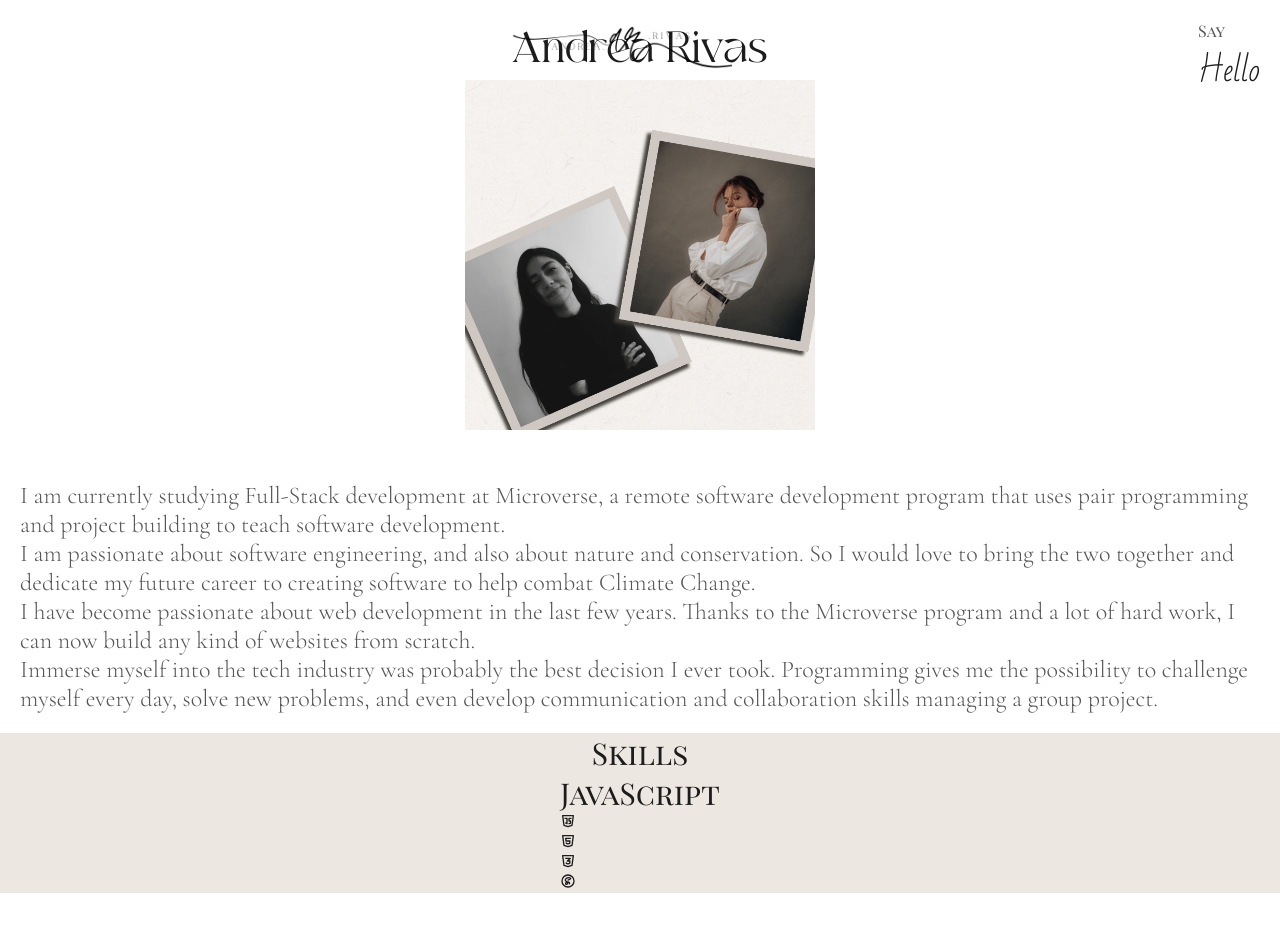
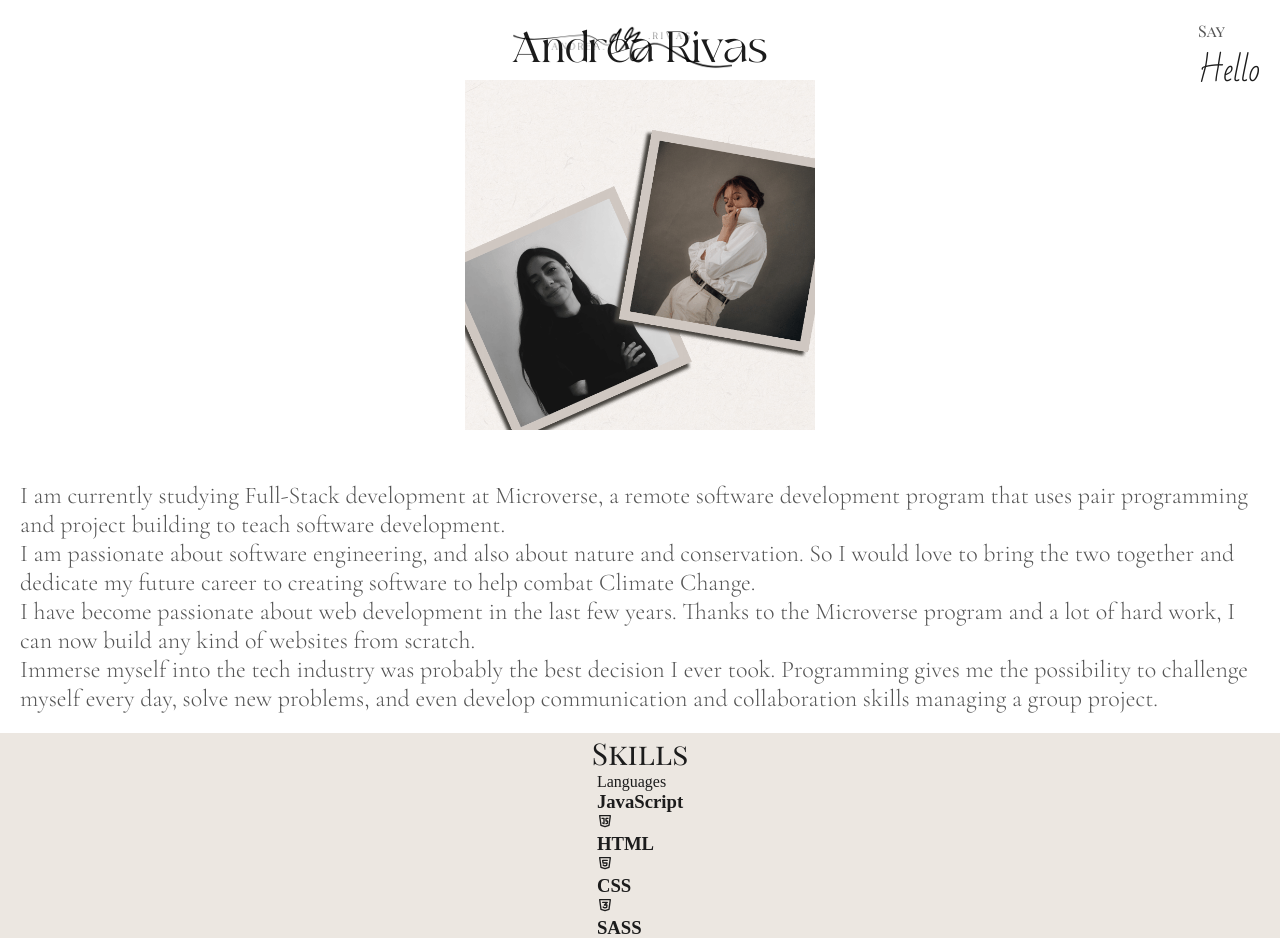
Before and after one commit to rivasbolinga/my-portfolio, a React (Create React App) app: page /about in a window 1280 px wide. Shown: the top 938 px of the page. Before the commit the page ends 913 px from the top, so only its background shows below. Built offline with nearby package versions, Linux system fonts and the light colour scheme; a web font is replaced by a local one.

Commit message:
Add all languages on render

```diff
--- a/src/pages/AboutPage.js
+++ b/src/pages/AboutPage.js
@@ -40,12 +40,14 @@ const AboutPage = () => (
     <div className="skills-section">
       <h2>Skills</h2>
       <div className="skills-container">
-        {languages.map((language) => {
-          const { id, name, icon: Icon } = language;
+
+        <div>{languages.name}</div>
+        {languages.items.map((item) => {
+          const { id, name, icon: Icon } = item;
           return (
-            <div className="skill-container" key={id}>
-              <h2>{name}</h2>
-              <Icon className="skill-name" alt={name} />
+            <div key={id}>
+              <h3>{name}</h3>
+              <Icon />
             </div>
           );
         })}
--- a/src/utils/data.js
+++ b/src/utils/data.js
@@ -37,15 +37,13 @@ const links = [
   },
 ];
 
-export const languages = [
-  {
-    id: 1,
-    name: 'JavaScript',
-    icon: TbBrandJavascript,
-  },
-
-  { id: 2, skill: 'HTML', icon: TbBrandHtml5 },
-  { id: 3, skill: 'CSS', icon: TbBrandCss3 },
-  { id: 3, skill: 'SASS', icon: TbBrandSass },
-];
+export const languages = {
+  name: 'Languages',
+  items: [
+    { id: 1, name: 'JavaScript', icon: TbBrandJavascript },
+    { id: 2, name: 'HTML', icon: TbBrandHtml5 },
+    { id: 3, name: 'CSS', icon: TbBrandCss3 },
+    { id: 4, name: 'SASS', icon: TbBrandSass },
+  ],
+};
 export default links;
```
